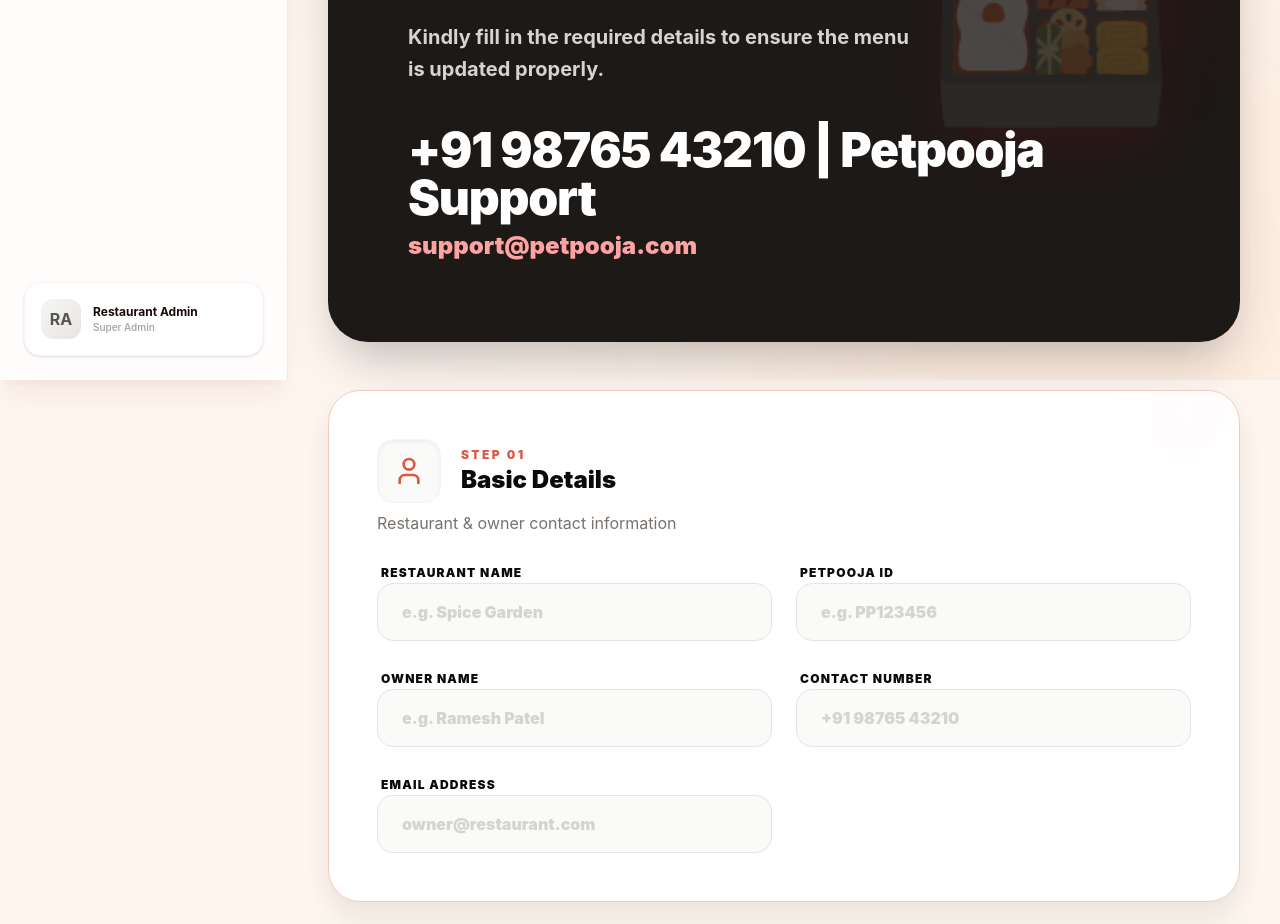
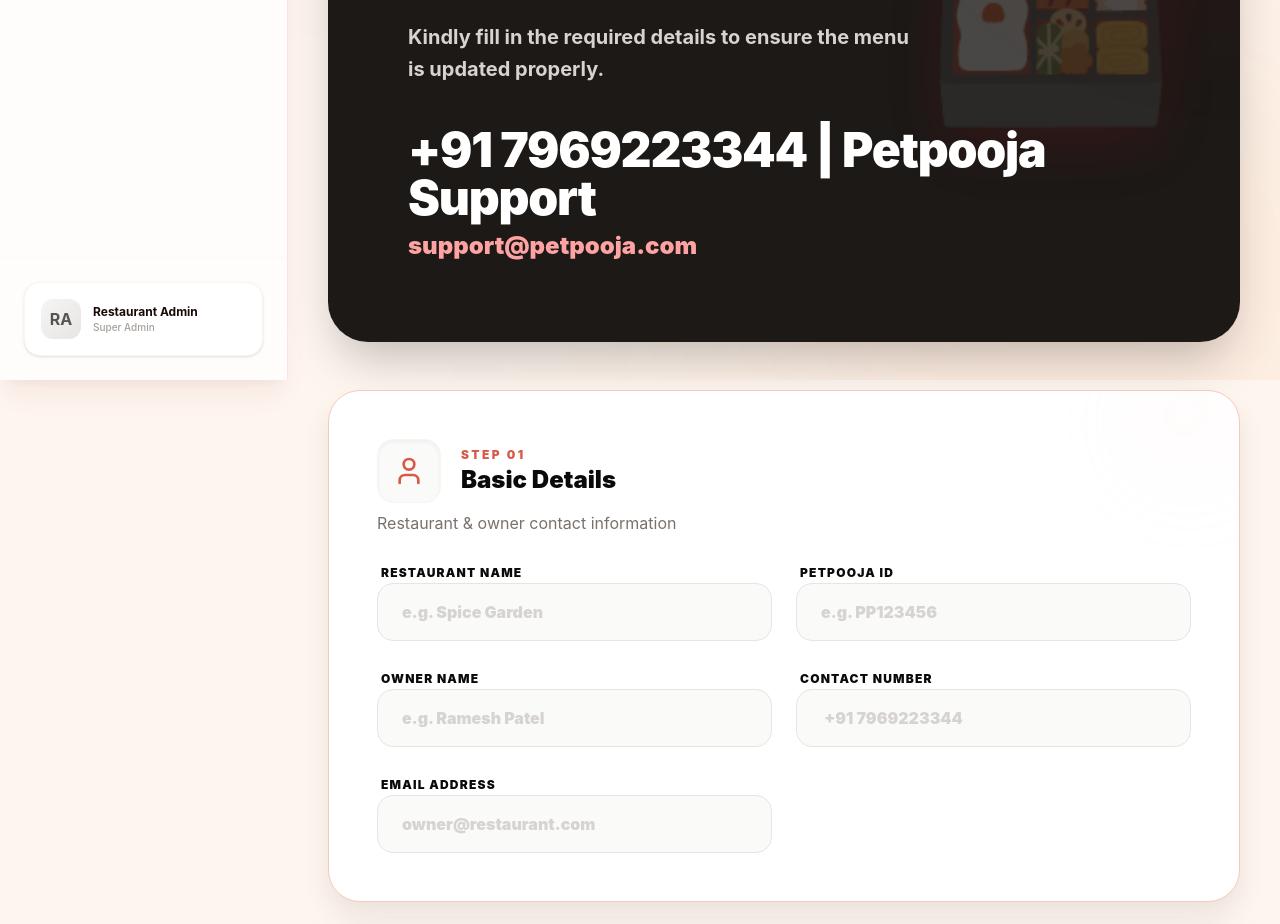
Before and after one commit to riteshgavade53-blip/petpooja-menu-portal, a React (Vite) app: page / in a window 1280 px wide. Shown: the part 420-1344 px from the top of the page. Built offline with nearby package versions, Linux system fonts and the light colour scheme.

Commit message:
Update App.tsx

```diff
--- a/src/App.tsx
+++ b/src/App.tsx
@@ -586,7 +586,7 @@
             </p>
 
             <div className="flex flex-col gap-2">
-              <p className="text-5xl font-black text-white tracking-tight">+91 98765 43210 | Petpooja Support</p>
+              <p className="text-5xl font-black text-white tracking-tight"> +91 7969223344 | Petpooja Support</p>
               <p className="text-2xl font-black text-red-300">support@petpooja.com</p>
             </div>
           </div>
@@ -618,7 +618,7 @@
               <Input label="Restaurant Name" placeholder="e.g. Spice Garden" value={formData.restaurantName} onChange={(v: string) => updateField('restaurantName', v)} />
               <Input label="Petpooja ID" placeholder="e.g. PP123456" value={formData.petpoojaId} onChange={(v: string) => updateField('petpoojaId', v)} />
               <Input label="Owner Name" placeholder="e.g. Ramesh Patel" value={formData.ownerName} onChange={(v: string) => updateField('ownerName', v)} />
-              <Input label="Contact Number" placeholder="+91 98765 43210" value={formData.contactNumber} onChange={(v: string) => updateField('contactNumber', v)} />
+              <Input label="Contact Number" placeholder=" +91 7969223344" value={formData.contactNumber} onChange={(v: string) => updateField('contactNumber', v)} />
               <Input label="Email Address" type="email" placeholder="owner@restaurant.com" value={formData.email} onChange={(v: string) => updateField('email', v)} />
             </div>
           </StepCard>
```
